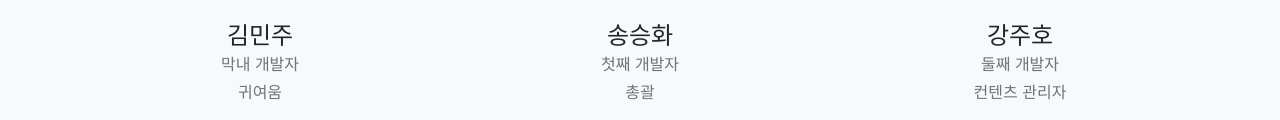
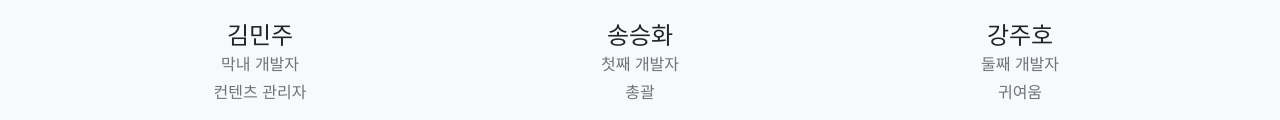
Before and after one commit to zjvldhkdndb/Cute-saves-the-World-Why, a website with bundled scripts: page index.html in a window 1280 px wide. Shown: the part 4239-4359 px from the top of the page. Built offline with nearby package versions, Linux system fonts and the light colour scheme; a web font is replaced by a local one.

Commit message:
Update index.html

```diff
--- a/index.html
+++ b/index.html
@@ -259,7 +259,7 @@
           <div class="team-member">
             <img class="mx-auto rounded-circle" src="img/team/1.jpg" alt="">
             <h4>김민주</h4>
-            <p class="text-muted">막내 개발자<br>귀여움</p>
+            <p class="text-muted">막내 개발자<br>컨텐츠 관리자</p>
             <ul class="list-inline social-buttons">
               <li class="list-inline-item">
                 <a href="https://www.instagram.com/minju_meng/">
@@ -287,7 +287,7 @@
           <div class="team-member">
             <img class="mx-auto rounded-circle" src="img/team/3.jpg" alt="">
             <h4>강주호</h4>
-            <p class="text-muted">둘째 개발자<br>컨텐츠 관리자</p>
+            <p class="text-muted">둘째 개발자<br>귀여움</p>
             <ul class="list-inline social-buttons">
               <li class="list-inline-item">
                 <a href="https://www.instagram.com/zoohology/">
```
